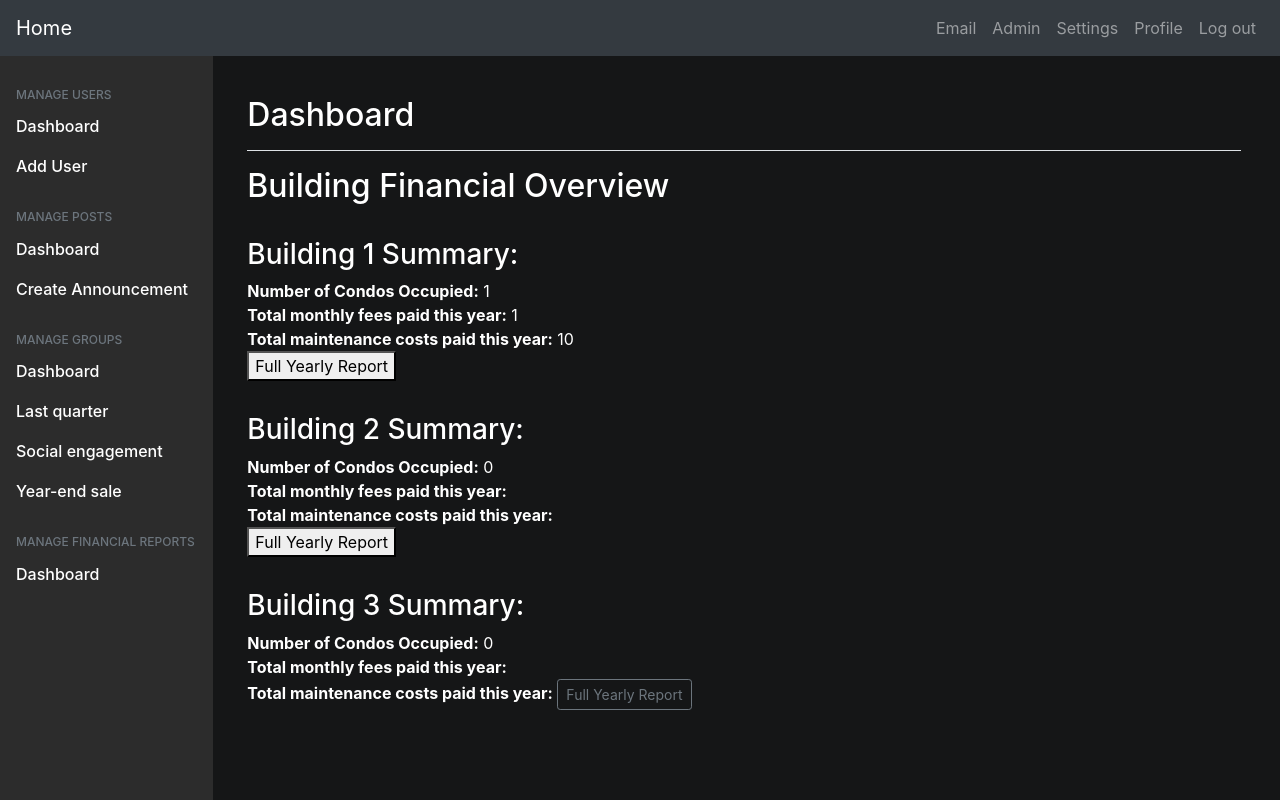
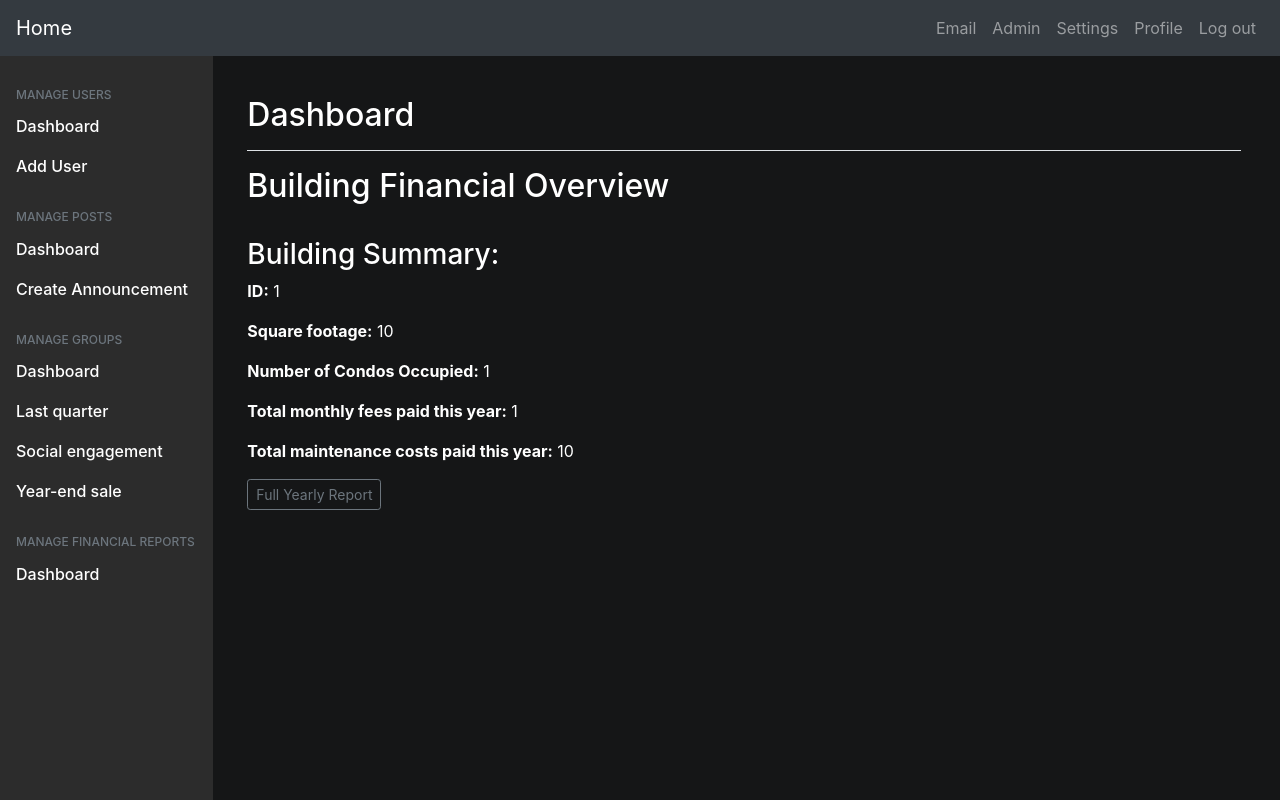
Before and after one commit to weibolu-rm/COMP353_CON, a PHP site: page /financials.php in a window 1280 px wide. Run offline with PHP 8.4, Linux system fonts and the light colour scheme; the visitor is signed in with stand-in values (Sample User, id 1); tables that the repository leaves empty hold one stand-in row (values such as "Sample post"); data that the repository does not hold is empty.

Commit message:
moved and refactored every financial related thing to seperate file

```diff
--- a/financial_report.php
+++ b/financial_report.php
@@ -4,7 +4,7 @@
 <div class="table-responsive sm-margin-top">
 <table class="table table-striped table-sm">
 <?php
-    require_once "includes/functions_inc.php";
+    require_once "includes/financials_functions_inc.php";
     require_once "includes/db_handler_inc.php";
     $building_id = $_GET["bid"];
     print_full_transactions_by_building($conn, $building_id);
--- a/financials.php
+++ b/financials.php
@@ -1,6 +1,4 @@
-<!-- ID: 40025805 -->
-
-<?php // 40058095
+<?php // 40025805
     include_once "templates/admin_header.php";
 ?>
 
@@ -23,125 +21,14 @@
     }
 ?>
 
-<div class="table-responsive sm-margin-top">
-<h3> Building 1 Summary: </h3>
-<b> Number of Condos Occupied:</b>
 <?php
-        require_once "includes/db_handler_inc.php";
-        require_once "includes/functions_inc.php";
-		$sql = "SELECT COUNT(owner_id) AS building_1_owned FROM condo WHERE building_id = 1";
-		$query_result = mysqli_query($conn, $sql);
-		$row = mysqli_fetch_assoc($query_result);
-		  echo "<td>{$row["building_1_owned"]}</td>";
-?>
-<br>
-<b> Total monthly fees paid this year:</b>
-</select>
-<?php
-        require_once "includes/db_handler_inc.php";
-        require_once "includes/functions_inc.php";
-		$sql = "SELECT SUM(default_monthly_payment) AS building_1_default_yearly_sum FROM transaction_record, condo
-		WHERE (transaction_record.user_id = condo.owner_id AND condo.building_id = 1)";
-		$query_result = mysqli_query($conn, $sql);
-		$row = mysqli_fetch_assoc($query_result);
-		  echo "<td>{$row["building_1_default_yearly_sum"]}</td>";
-?>
-	<br>
-	<b> Total maintenance costs paid this year:</b>
-</select>
-<?php
-        require_once "includes/db_handler_inc.php";
-        require_once "includes/functions_inc.php";
-		$sql = "SELECT SUM(total_cost) AS building_1_maintenance FROM maintenance WHERE building_id = 1";
-		$query_result = mysqli_query($conn, $sql);
-		$row = mysqli_fetch_assoc($query_result);
-		  echo "<td>{$row["building_1_maintenance"]}</td>";
-?>
+	require_once "includes/db_handler_inc.php";
+	require_once "includes/financials_functions_inc.php";
 
-	  <div class=\"btn-group mr-2\">
-                <a href=\"financial_report.php?bid={$row["building_id"]}\"><button type=\"button\" class=\"btn btn-sm btn-outline-secondary\">Full Yearly Report</button></a>
-                </div>
+	print_building_financial_overview($conn);
 
 
-</div>
 
-<div class="table-responsive sm-margin-top">
-<h3> Building 2 Summary: </h3>
-<b> Number of Condos Occupied:</b>
-<?php
-        require_once "includes/db_handler_inc.php";
-        require_once "includes/functions_inc.php";
-		$sql = "SELECT COUNT(owner_id) AS building_2_owned FROM condo WHERE building_id = 2";
-		$query_result = mysqli_query($conn, $sql);
-		$row = mysqli_fetch_assoc($query_result);
-		  echo "<td>{$row["building_2_owned"]}</td>";
-?>
-<br>
-<b> Total monthly fees paid this year:</b>
-</select>
-<?php
-        require_once "includes/db_handler_inc.php";
-        require_once "includes/functions_inc.php";
-		$sql = "SELECT SUM(default_monthly_payment) AS building_2_default_yearly_sum FROM transaction_record, condo
-		WHERE (transaction_record.user_id = condo.owner_id AND condo.building_id = 2)";
-		$query_result = mysqli_query($conn, $sql);
-		$row = mysqli_fetch_assoc($query_result);
-		  echo "<td>{$row["building_2_default_yearly_sum"]}</td>";
-?>
-	<br>
-	<b> Total maintenance costs paid this year:</b>
-</select>
-<?php
-        require_once "includes/db_handler_inc.php";
-        require_once "includes/functions_inc.php";
-		$sql = "SELECT SUM(total_cost) AS building_2_maintenance FROM maintenance WHERE building_id = 2";
-		$query_result = mysqli_query($conn, $sql);
-		$row = mysqli_fetch_assoc($query_result);
-		  echo "<td>{$row["building_2_maintenance"]}</td>";
-?>
-
-	  <div class=\"btn-group mr-2\">
-                <a href=\"financial_report.php?bid={$row["building_id"]}\"><button type=\"button\" class=\"btn btn-sm btn-outline-secondary\">Full Yearly Report</button></a>
-                </div>
-</div>
-
-<div class="table-responsive sm-margin-top">
-<h3> Building 3 Summary: </h3>
-<b> Number of Condos Occupied:</b>
-<?php
-        require_once "includes/db_handler_inc.php";
-        require_once "includes/functions_inc.php";
-		$sql = "SELECT COUNT(owner_id) AS building_3_owned FROM condo WHERE building_id = 3";
-		$query_result = mysqli_query($conn, $sql);
-		$row = mysqli_fetch_assoc($query_result);
-		  echo "<td>{$row["building_3_owned"]}</td>";
-?>
-<br>
-<b> Total monthly fees paid this year:</b>
-</select>
-<?php
-        require_once "includes/db_handler_inc.php";
-        require_once "includes/functions_inc.php";
-		$sql = "SELECT SUM(default_monthly_payment) AS building_3_default_yearly_sum FROM transaction_record, condo
-		WHERE (transaction_record.user_id = condo.owner_id AND condo.building_id = 3)";
-		$query_result = mysqli_query($conn, $sql);
-		$row = mysqli_fetch_assoc($query_result);
-		  echo "<td>{$row["building_3_default_yearly_sum"]}</td>";
-?>
-	<br>
-	<b> Total maintenance costs paid this year:</b>
-</select>
-<?php
-        require_once "includes/db_handler_inc.php";
-        require_once "includes/functions_inc.php";
-		$sql = "SELECT SUM(total_cost) AS building_3_maintenance FROM maintenance WHERE building_id = 3";
-		$query_result = mysqli_query($conn, $sql);
-		$row = mysqli_fetch_assoc($query_result);
-		  echo "<td>{$row["building_3_maintenance"]}</td>";
-
-	  echo "<div class=\"btn-group mr-2\">
-                <a href=\"financial_report.php?bid={$row["building_id"]}\"><button type=\"button\" class=\"btn btn-sm btn-outline-secondary\">Full Yearly Report</button></a>
-                </div>"
 ?>
 </div>
 
--- /dev/null
+++ b/includes/financials_functions_inc.php
@@ -0,0 +1,104 @@
+<?php
+//40025805
+
+
+function get_occupied_condos_count($conn, $bid) {
+    $sql = "SELECT COUNT(owner_id) AS building_owned FROM condo WHERE building_id = {$bid}";
+    $query_result = mysqli_query($conn, $sql);
+
+    $row = mysqli_fetch_assoc($query_result);
+    $result = $row["building_owned"];
+
+    if($query_result !== false)
+        mysqli_free_result($query_result);
+
+    return $result;
+}
+
+function get_total_monthly_fees($conn, $bid) {
+    $sql = "SELECT SUM(default_monthly_payment) AS building_default_yearly_sum FROM transaction_record, condo
+		    WHERE (transaction_record.user_id = condo.owner_id AND condo.building_id = {$bid})";
+    $query_result = mysqli_query($conn, $sql);
+
+    $row = mysqli_fetch_assoc($query_result);
+    $result = $row["building_default_yearly_sum"];
+
+    if($query_result !== false)
+        mysqli_free_result($query_result);
+
+    return $result;
+}
+
+function get_total_maintenance_costs($conn, $bid) {
+$sql = "SELECT SUM(total_cost) AS building_maintenance FROM maintenance WHERE building_id = {$bid}";
+    $query_result = mysqli_query($conn, $sql);
+
+    $row = mysqli_fetch_assoc($query_result);
+    $result = $row["building_maintenance"];
+
+    if($query_result !== false)
+        mysqli_free_result($query_result);
+
+    return $result;
+}
+
+function print_building_financial_overview($conn) {
+    $sql = "SELECT * FROM building ORDER BY building_id ASC;";
+    $query_result = mysqli_query($conn, $sql);
+
+    while($row = mysqli_fetch_assoc($query_result)) {
+        $bid = $row["building_id"];
+        $square_footage = $row["square_footage"];
+        $occupied_count = get_occupied_condos_count($conn, $bid);
+        $monthly_fees_paid = get_total_monthly_fees($conn, $bid);
+        $maintenance_fees_paid = get_total_maintenance_costs($conn, $bid);
+
+        echo "
+        <h3 class='sm-margin-top'> Building Summary: </h3>
+        <p><b> ID:</b> {$bid}</p>
+        <p><b> Square footage:</b> {$square_footage}</p>
+        <p><b> Number of Condos Occupied:</b> {$occupied_count}</p>
+        <p><b> Total monthly fees paid this year:</b> {$monthly_fees_paid}</p>
+        <p><b> Total maintenance costs paid this year:</b> {$maintenance_fees_paid}</p>
+        ";
+        echo "<div class=\"btn-group mr-2\">
+                <a href=\"financial_report.php?bid={$bid}\"><button type=\"button\" class=\"btn btn-sm btn-outline-secondary\">Full Yearly Report</button></a>
+                </div>";
+    }
+
+    if($query_result !== false)
+        mysqli_free_result($query_result);
+    mysqli_close($conn);
+}
+
+function print_full_transactions_by_building($conn, $bid){
+    $sql = "SELECT * FROM transaction_record INNER JOIN condo
+            ON transaction_record.user_id = condo.owner_id
+	        WHERE condo.building_id = {$bid} ORDER BY user_id ASC;";
+    // here we don't need to bind a prepared statement as you couldn't do
+    $query_result = mysqli_query($conn, $sql);
+    echo "<thead>
+            <tr>
+              <th>User ID</th>
+              <th>Payment Date</th>
+              <th>Default Monthly Payment</th>
+              <th>Maintenance  Payment</th>
+            </tr>
+            </thead>
+            <tbody>";
+    if($query_result) {
+        while($row = mysqli_fetch_assoc($query_result)) {
+            echo "<tr>";
+            echo "<td>{$row["user_id"]}</td>";
+            echo "<td>{$row["payment_date"]}</td>";
+            echo "<td>{$row["default_monthly_payment"]}</td>";
+            echo "<td>{$row["maintenance_payment"]}</td>";
+            echo "</tr>";
+        }
+    }
+    echo "</tbody>";
+
+
+    if($query_result !== false)
+        mysqli_free_result($query_result);
+}
--- a/includes/functions_inc.php
+++ b/includes/functions_inc.php
@@ -105,38 +105,6 @@ function print_user_table($conn) {
     mysqli_close($conn);
 }
 
-//40025805
-function print_full_transactions_by_building($conn, $bid){
-    $sql = "SELECT * FROM transaction_record INNER JOIN condo
-            ON transaction_record.user_id = condo.owner_id
-	        WHERE condo.building_id = {$bid} ORDER BY user_id ASC;";
-    // here we don't need to bind a prepared statement as you couldn't do
-    $query_result = mysqli_query($conn, $sql);
-    echo "<thead>
-            <tr>
-              <th>User ID</th>
-              <th>Payment Date</th>
-              <th>Default Monthly Payment</th>
-              <th>Maintenance  Payment</th>
-            </tr>
-            </thead>
-            <tbody>";
-    if($query_result) {
-        while($row = mysqli_fetch_assoc($query_result)) {
-            echo "<tr>";
-            echo "<td>{$row["user_id"]}</td>";
-            echo "<td>{$row["payment_date"]}</td>";
-            echo "<td>{$row["default_monthly_payment"]}</td>";
-            echo "<td>{$row["maintenance_payment"]}</td>";
-        }
-    }
-    echo "</tbody>";
-
-
-    if($query_result !== false)
-        mysqli_free_result($query_result);
-    mysqli_close($conn);
-}
 
 function print_single_user_table($conn, $uid) {
     echo "<thead>
```
